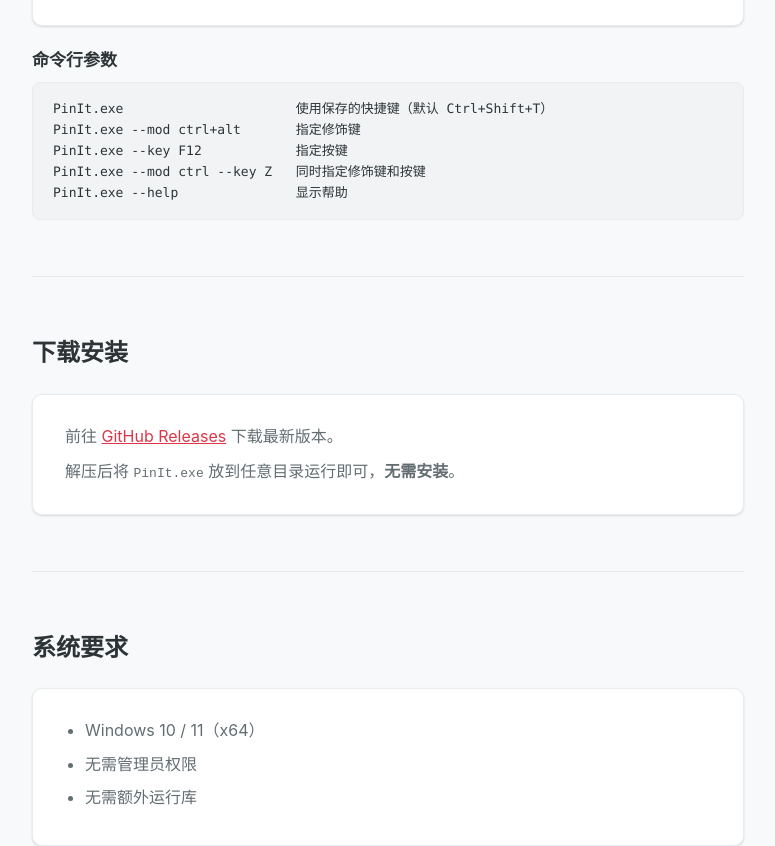
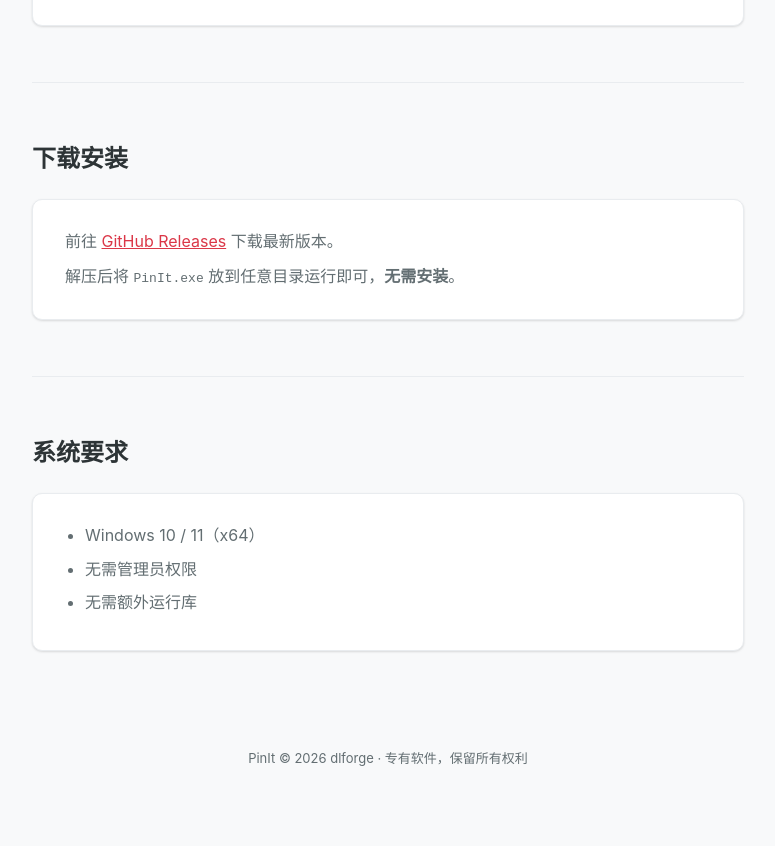
Before and after one commit to dlforge/pinit, a plain HTML site: page index.html in a window 1280 px wide. Shown: the part 1336-2182 px from the top of the page, without its empty margins (252-1027 px from the left). After the commit the page ends 2145 px from the top, so only its background shows below. Drawn offline with Linux system fonts and the light colour scheme.

Commit message:
docs: 移除命令行参数相关说明

```diff
--- a/index.html
+++ b/index.html
@@ -234,13 +234,6 @@
       <tr><td>退出程序</td><td>右键托盘图标 → 退出</td></tr>
     </table>
   </div>
-
-  <h3>命令行参数</h3>
-  <pre>PinIt.exe                      使用保存的快捷键（默认 Ctrl+Shift+T）
-PinIt.exe --mod ctrl+alt       指定修饰键
-PinIt.exe --key F12            指定按键
-PinIt.exe --mod ctrl --key Z   同时指定修饰键和按键
-PinIt.exe --help               显示帮助</pre>
 </section>
 
 <!-- 下载 -->
```
Also changed, not shown: 1 other file.
